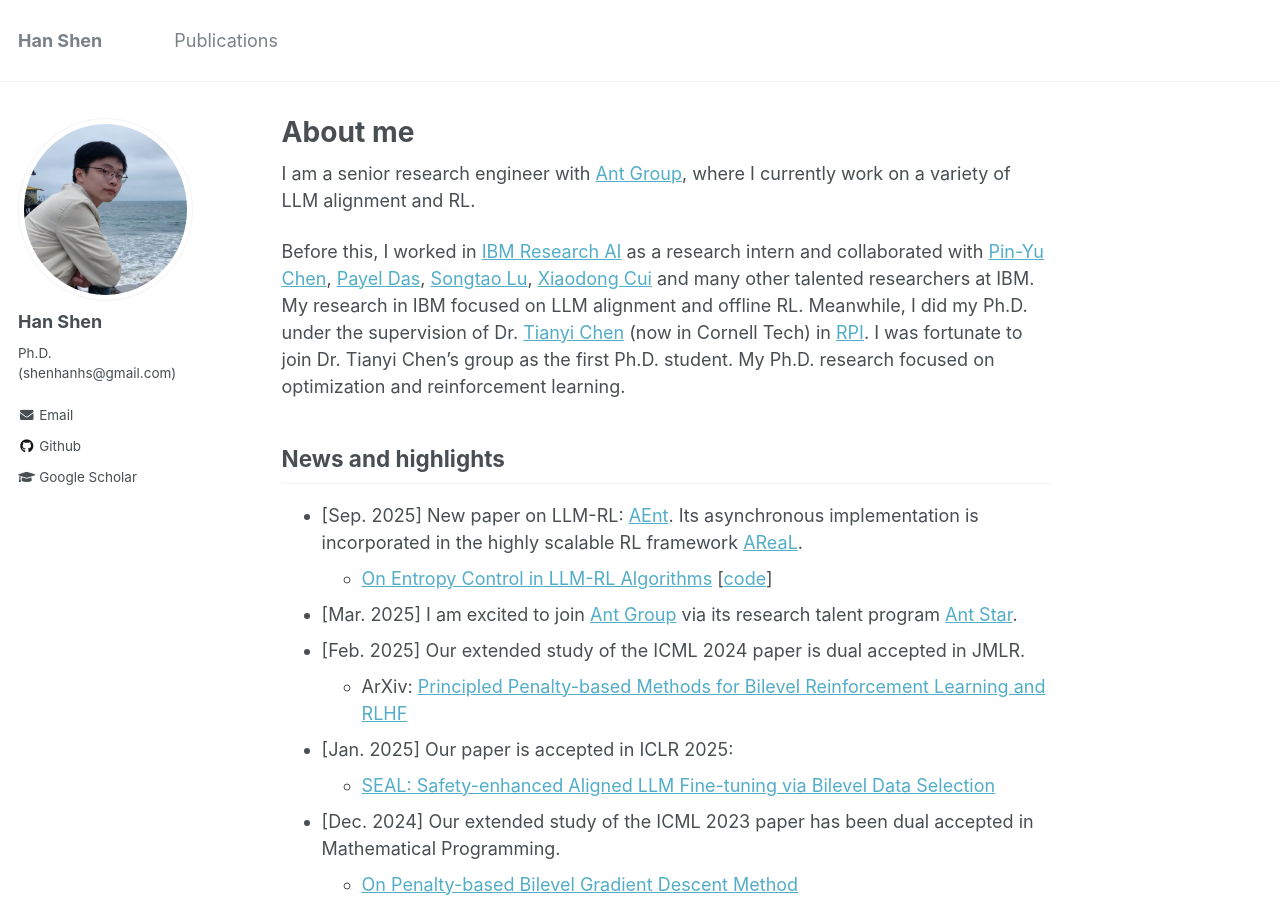
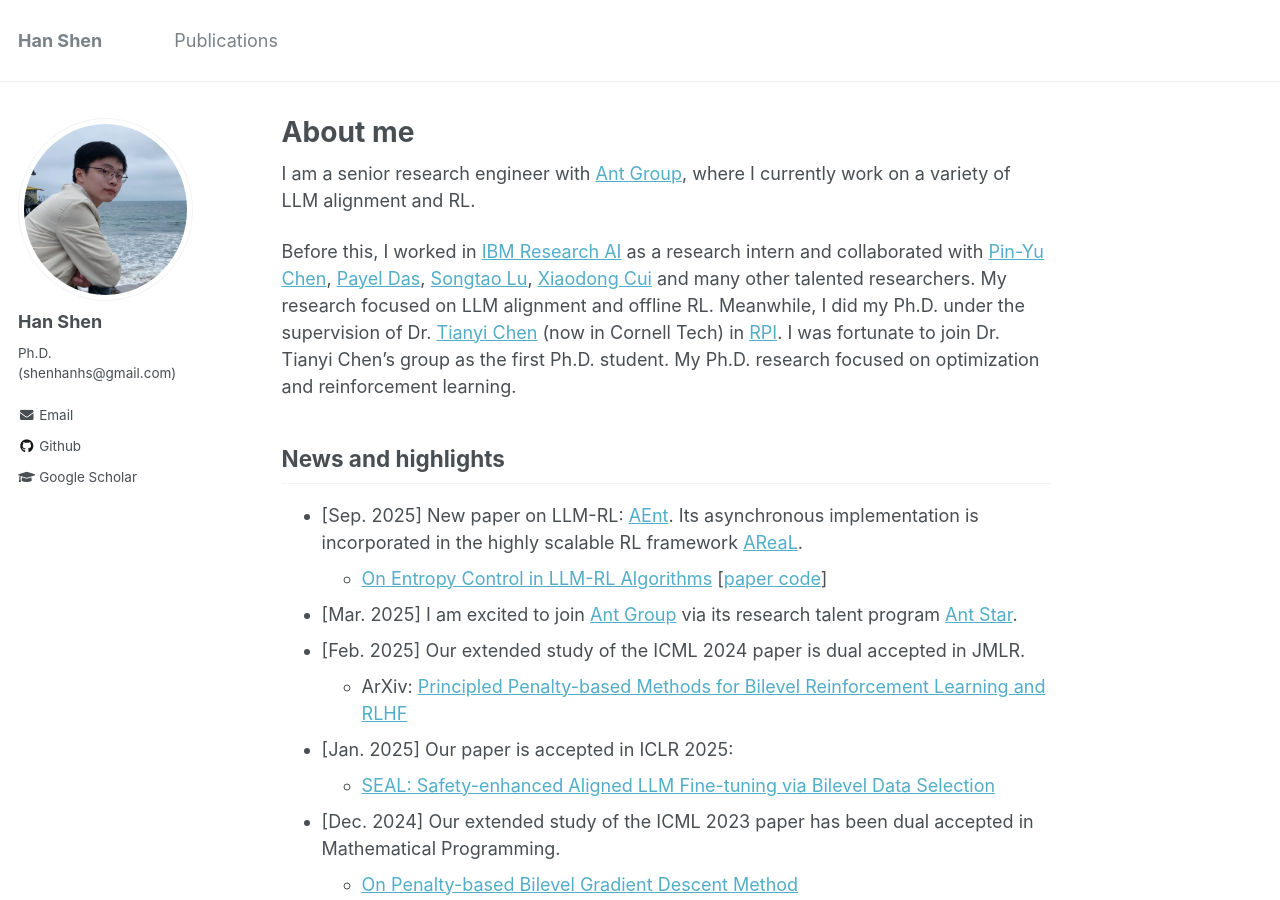
Before and after one commit to hanshen95/hanshen95.github.io, a Jekyll site: the page built from _pages/about.md, in a window 1280 px wide and 900 px high. Built offline with Jekyll 4.4.1, drawn with Linux system fonts in a browser that asks for light colours.

Commit message:
Update about.md

```diff
--- a/_pages/about.md
+++ b/_pages/about.md
@@ -12,13 +12,13 @@
 
 I am a senior research engineer with [Ant Group](https://www.antgroup.com/en), where I currently work on a variety of LLM alignment and RL.
 
-Before this, I worked in [IBM Research AI](https://research.ibm.com/artificial-intelligence) as a research intern and collaborated with [Pin-Yu Chen](https://sites.google.com/site/pinyuchenpage/), [Payel Das](https://scholar.google.com/citations?user=1vs31MgAAAAJ&hl=en), [Songtao Lu](https://songtaogithub.github.io/), [Xiaodong Cui](https://research.ibm.com/people/xiaodong-cui) and many other talented researchers at IBM. My research in IBM focused on LLM alignment and offline RL. Meanwhile, I did my Ph.D. under the supervision of Dr. [Tianyi Chen](https://chentianyi1991.github.io/) (now in Cornell Tech) in [RPI](https://www.rpi.edu/). I was fortunate to join Dr. Tianyi Chen's group as the first Ph.D. student. My Ph.D. research focused on optimization and reinforcement learning.
+Before this, I worked in [IBM Research AI](https://research.ibm.com/artificial-intelligence) as a research intern and collaborated with [Pin-Yu Chen](https://sites.google.com/site/pinyuchenpage/), [Payel Das](https://scholar.google.com/citations?user=1vs31MgAAAAJ&hl=en), [Songtao Lu](https://songtaogithub.github.io/), [Xiaodong Cui](https://research.ibm.com/people/xiaodong-cui) and many other talented researchers. My research focused on LLM alignment and offline RL. Meanwhile, I did my Ph.D. under the supervision of Dr. [Tianyi Chen](https://chentianyi1991.github.io/) (now in Cornell Tech) in [RPI](https://www.rpi.edu/). I was fortunate to join Dr. Tianyi Chen's group as the first Ph.D. student. My Ph.D. research focused on optimization and reinforcement learning.
 
 
 
 ## News and highlights
-* [Sep. 2025] New paper on LLM-RL: [AEnt](https://arxiv.org/abs/2509.03493). Its asynchronous implementation is incorporated in the highly scalable RL framework [AReaL](https://github.com/inclusionAI/AReaL).
-  * [On Entropy Control in LLM-RL Algorithms](https://arxiv.org/abs/2509.03493) [[code](https://github.com/antgroup/AEnt)]
+* [Sep. 2025] New paper on LLM-RL: [AEnt](https://arxiv.org/abs/2509.03493). Its asynchronous implementation is incorporated in the highly scalable RL framework [AReaL](https://github.com/inclusionAI/AReaL/tree/main/recipe/AEnt).
+  * [On Entropy Control in LLM-RL Algorithms](https://arxiv.org/abs/2509.03493) [[paper code](https://github.com/antgroup/AEnt)]
 * [Mar. 2025] I am excited to join [Ant Group](https://www.antgroup.com/en) via its research talent program [Ant Star](https://talent.antgroup.com/ant-star).
 * [Feb. 2025] Our extended study of the ICML 2024 paper is dual accepted in JMLR.
   * ArXiv: [Principled Penalty-based Methods for Bilevel Reinforcement Learning and RLHF](https://arxiv.org/abs/2410.07471)
```
